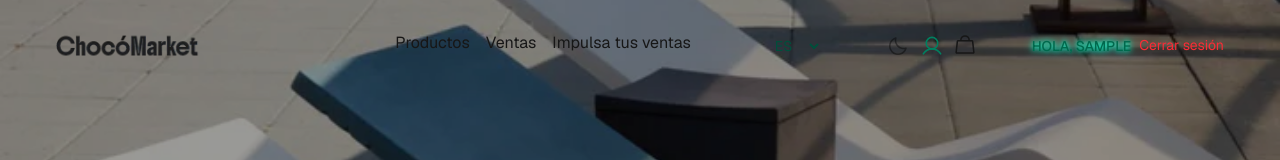
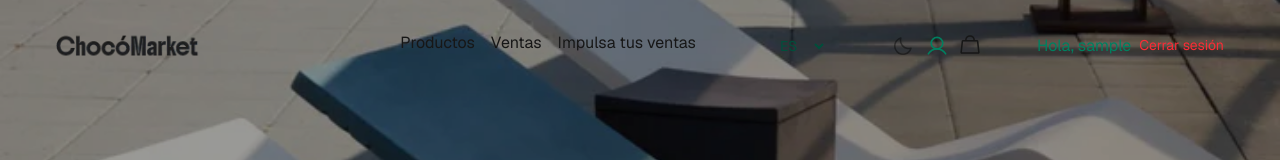
Before and after one commit to IngenieroJosser/chocomarket__frontend, a Next.js app: page / in a window 1280 px wide. Shown: the top 160 px of the page. Built offline with nearby package versions, Linux system fonts and the light colour scheme; sample sign-in values are in the browser's storage.

Commit message:
style: improving design

```diff
--- a/src/components/ui/home/Header.tsx
+++ b/src/components/ui/home/Header.tsx
@@ -250,7 +250,7 @@ const Header = () => {
             </ul>
           ) : (
             <div className="flex items-center gap-2">
-              <span className="glow-text uppercase">Hola, {userName}</span>
+              <span className="text-[#008060]">Hola, {userName}</span> {/* glow-text color verde resaltado: glow-text */}
               <button
                 aria-label="Botón para cerrar sesión"
                 onClick={handleLogout}
@@ -399,7 +399,7 @@ const Header = () => {
             {isLoggedIn && (
               <>
                 <div className="mb-4 text-center flex flex-col gap-6">
-                  <span className="glow-text uppercase">Hola, {userName}</span>
+                  <span className="text-[#008060]">Hola, {userName}</span> {/* glow-text color verde resaltado: glow-text */}
 
                   <button
                     aria-label="Botón de cerrar sesión"
```
